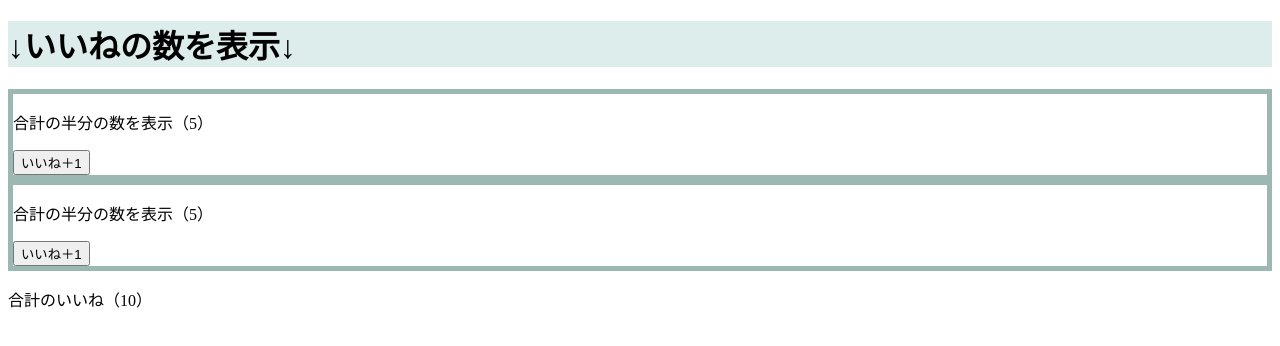
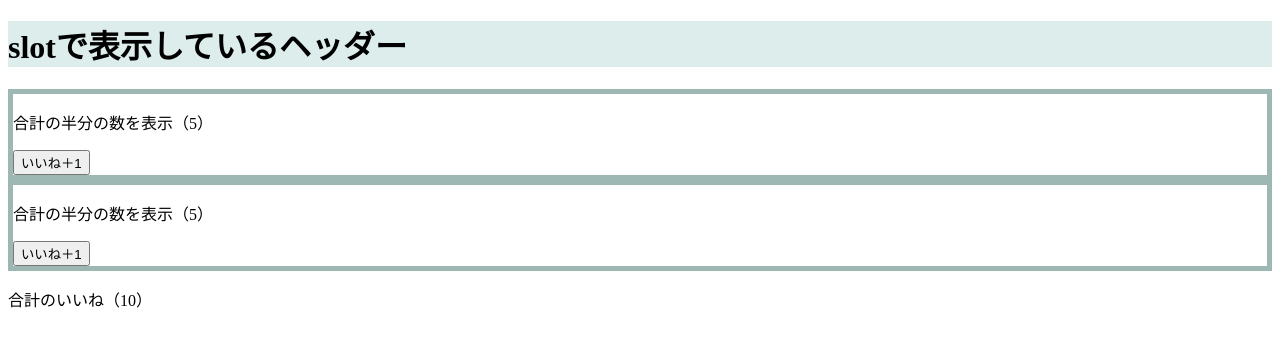
Before and after one commit to shirokuma0503/udemy-vue.js, a Vue app in the folder udemy-vue.js/: page / in a window 1280 px wide. Shown: the top 346 px of the page. Built offline with nearby package versions, Linux system fonts and the light colour scheme.

Commit message:
8_101:slot

```diff
--- a/udemy-vue.js/src/App.vue
+++ b/udemy-vue.js/src/App.vue
@@ -1,6 +1,8 @@
 <template>
   <div>
-    <GoodHeader></GoodHeader>
+    <GoodHeader>
+      <h1>slotで表示しているヘッダー</h1>
+    </GoodHeader>
     <GoodNumber :good="number"></GoodNumber>
     <GoodNumber :good="number" @good-click="incrementNumber"></GoodNumber>
     <p>合計のいいね（{{ number }}）</p>
--- a/udemy-vue.js/src/components/GoodHeader.vue
+++ b/udemy-vue.js/src/components/GoodHeader.vue
@@ -1,17 +1,10 @@
 <template>
   <div>
-    <h1>{{ title }}</h1>
+    <slot></slot>
   </div>
 </template>
 
 <script>
-export default {
-  data() {
-    return {
-      title: "↓いいねの数を表示↓"
-    };
-  }
-};
 </script>
 
 <style scoped>
```
